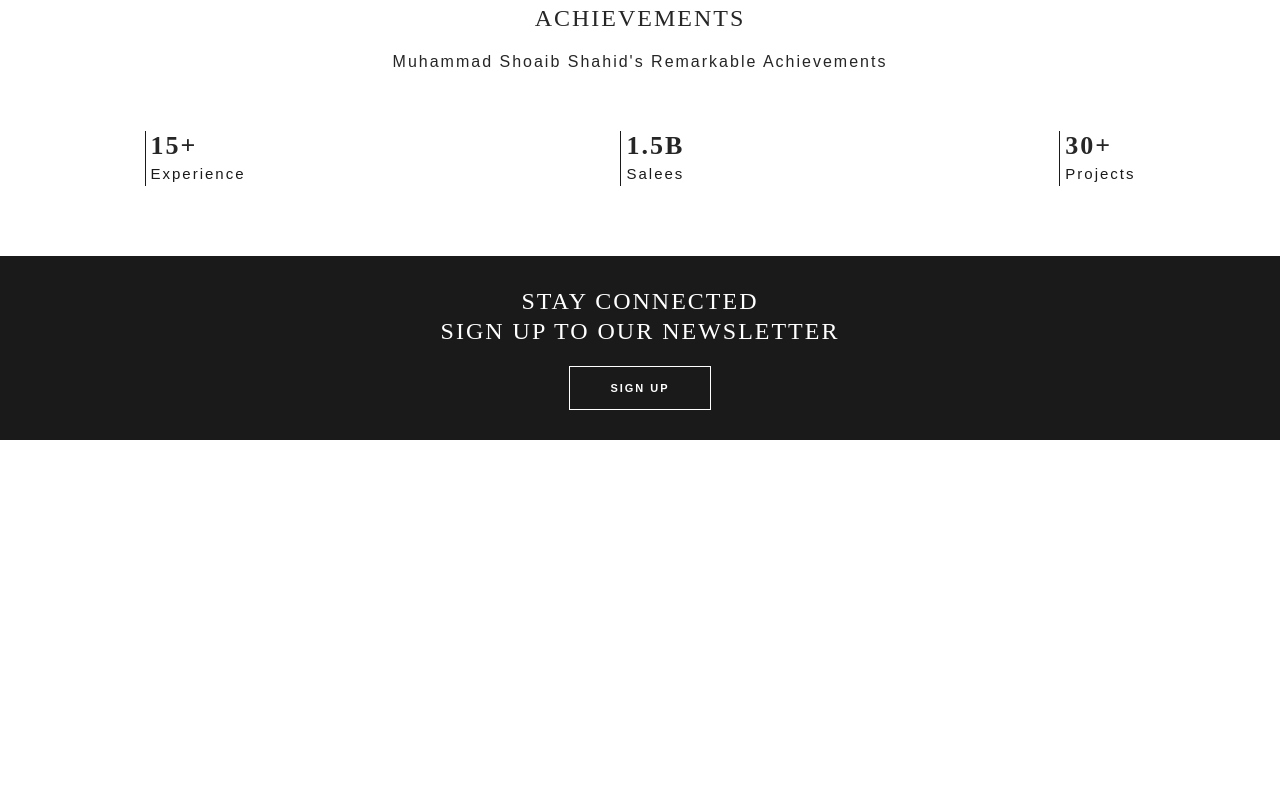
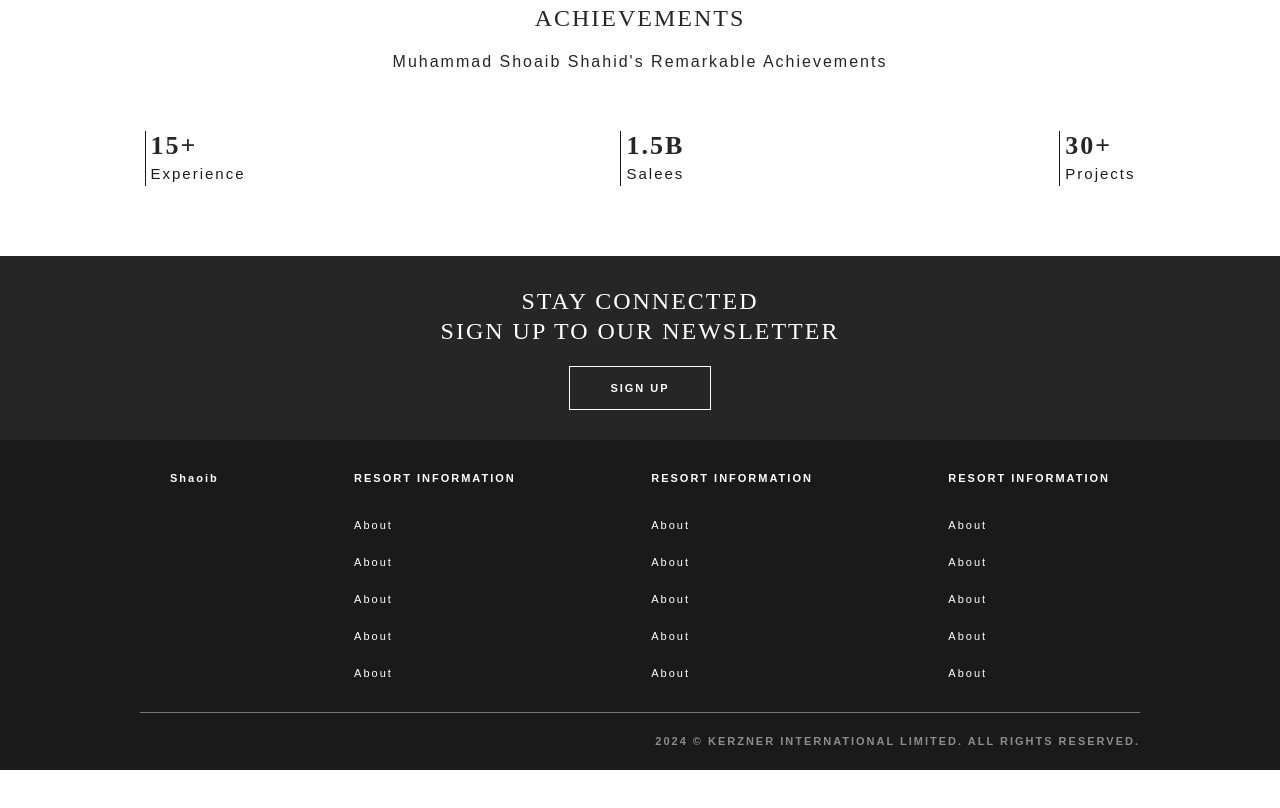
Before and after one commit to Mudassar864/shoaib, a plain HTML site: page index.html in a window 1280 px wide. Shown: the part 4803-5611 px from the top of the page. After the commit the page ends 5573 px from the top, so only its background shows below. Drawn offline with Linux system fonts and the light colour scheme.

Commit message:
copyright

```diff
--- a/index.html
+++ b/index.html
@@ -200,7 +200,48 @@
         <a href="#" class="connect-btn">Sign up</a>
       </div>
       <div class="footer-bottom">
-        <div class="box"></div>
+        <div class="container">
+          <div class="box">
+            <div class="title">Shaoib</div>
+          </div>
+          <div class="box">
+            <div class="title">RESORT INFORMATION</div>
+            <div class="links">
+              <a href="#" class="link">About</a>
+              <a href="#" class="link">About</a>
+              <a href="#" class="link">About</a>
+              <a href="#" class="link">About</a>
+              <a href="#" class="link">About</a>
+            </div>
+          </div>
+          <div class="box">
+            <div class="title">RESORT INFORMATION</div>
+            <div class="links">
+              <a href="#" class="link">About</a>
+              <a href="#" class="link">About</a>
+              <a href="#" class="link">About</a>
+              <a href="#" class="link">About</a>
+              <a href="#" class="link">About</a>
+            </div>
+          </div>
+          <div class="box">
+            <div class="title">RESORT INFORMATION</div>
+            <div class="links">
+              <a href="#" class="link">About</a>
+              <a href="#" class="link">About</a>
+              <a href="#" class="link">About</a>
+              <a href="#" class="link">About</a>
+              <a href="#" class="link">About</a>
+            </div>
+          </div>
+        </div>
+      </div>
+      <div class="copyright">
+        <div class="container">
+          <div class="text">
+            <p>2024 © KERZNER INTERNATIONAL LIMITED. ALL RIGHTS RESERVED.</p>
+          </div>
+        </div>
       </div>
     </footer>
   </body>
--- a/style.css
+++ b/style.css
@@ -585,14 +585,13 @@ body {
 
 .footer {
   width: 100%;
-  height: 100vh;
 }
 .footer .footer-top {
   display: flex;
   align-items: center;
   justify-content: center;
   flex-direction: column;
-  background-color: #1a1a1a;
+  background-color: var(--lightBlack);
   padding-block: 3rem;
 }
 .footer .footer-top h3 {
@@ -622,5 +621,54 @@ body {
 }
 .footer .footer-top .connect-btn:hover {
   background-color: var(--white);
-  color: var(--lightBlack-100);
+  color: var(--lightBlack);
 }
+.footer .footer-bottom {
+  background-color: var(--lightBlack-100);
+  color: var(--white);
+}
+.footer .footer-bottom .container {
+  max-width: 1000px;
+  display: flex;
+  justify-content: space-between;
+  padding: 3rem;
+}
+.footer .footer-bottom .box {
+  display: flex;
+  flex-direction: column;
+  gap: 3rem;
+}
+.footer .footer-bottom .box .title {
+  font-size: 1.1rem;
+  line-height: 1.7rem;
+  font-weight: 700;
+  letter-spacing: 2px;
+}
+.footer .footer-bottom .box .links {
+  display: flex;
+  flex-direction: column;
+  gap: 2rem;
+}
+.footer .footer-bottom .box .links .link {
+  font-size: 1.1rem;
+  line-height: 1.7rem;
+  font-weight: 400;
+  letter-spacing: 2px;
+}
+.footer .copyright {
+  background-color: var(--lightBlack-100);
+}
+.footer .copyright .container {
+  padding-block: 2rem;
+  max-width: 1000px;
+  border-top: 1px solid rgba(255, 255, 255, 0.4);
+}
+.footer .copyright .container p {
+  text-align: right;
+  font-size: 1.1rem;
+  line-height: 1.7rem;
+  font-weight: 700;
+  letter-spacing: 2px;
+  color: rgba(255, 255, 255, 0.5);
+}
+/* responsive  */
```
